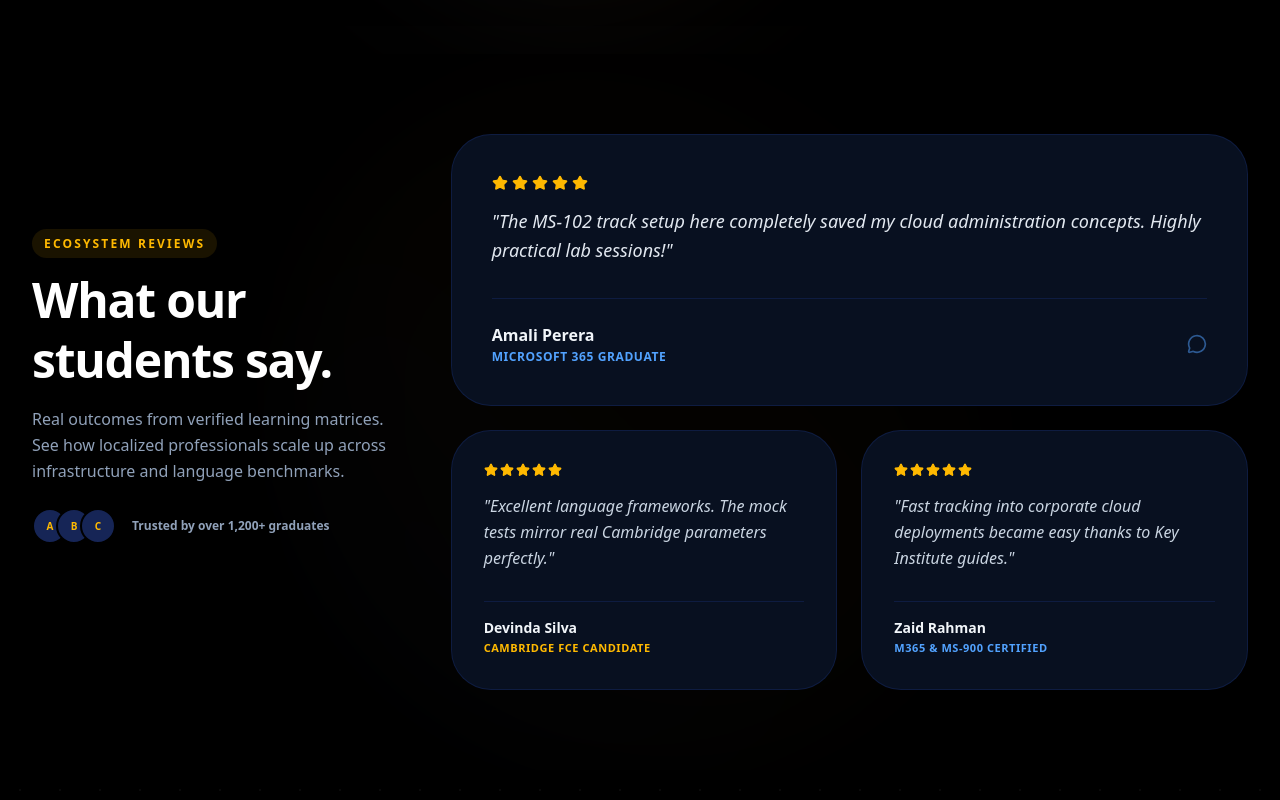
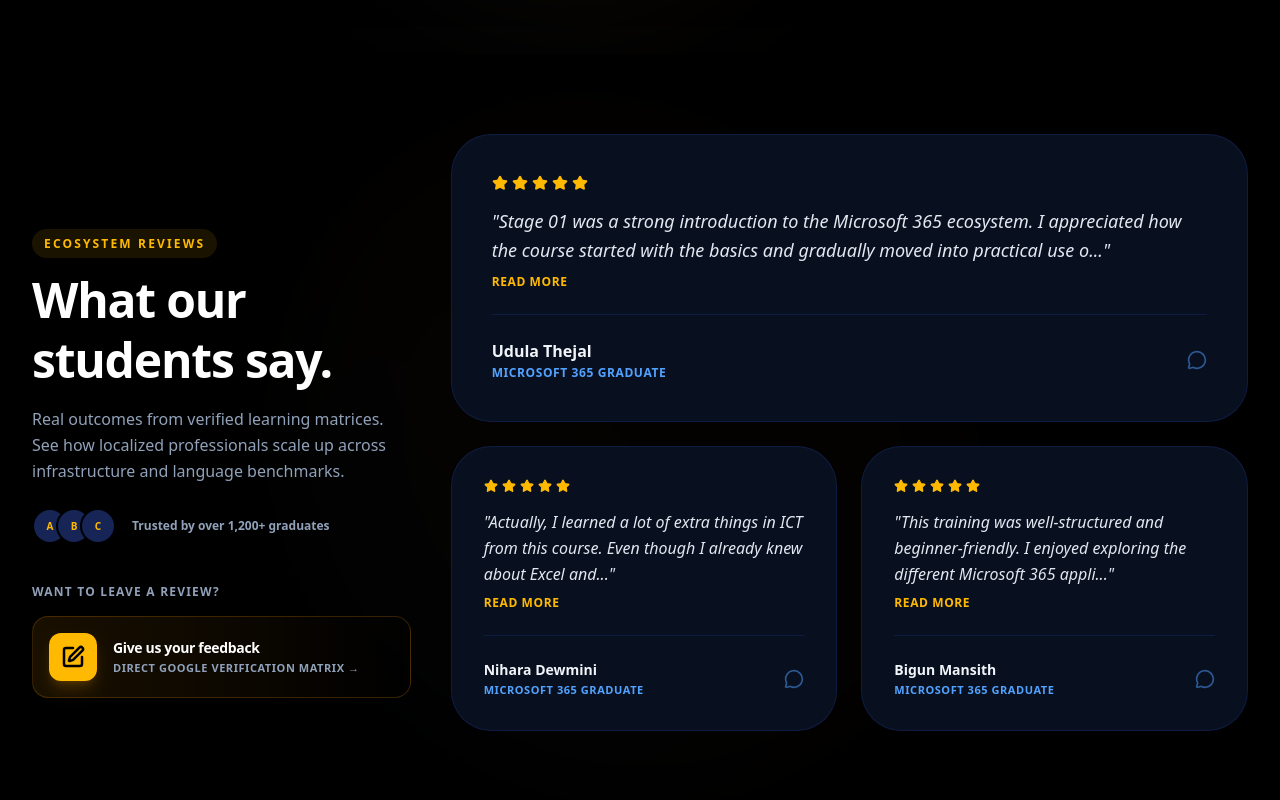
Before and after one commit to Key-Digital-Success/KIDS-Website, a Next.js app: page / in a window 1280 px wide. Shown: the part 3680-4480 px from the top of the page. Built offline with nearby package versions, Linux system fonts and the light colour scheme.

Commit message:
18 commit

```diff
--- a/app/page.tsx
+++ b/app/page.tsx
@@ -20,13 +20,27 @@ import {
   Briefcase,
   Layers3,
   Cpu,
-  Award
+  Award,
+  PenSquare
 } from "lucide-react";
 
+// Updated testimonials with detailed content
 const staticTestimonials = [
-  { name: "Amali Perera", track: "Microsoft 365 Graduate", feedback: "The MS-102 track setup here completely saved my cloud administration concepts. Highly practical lab sessions!" },
-  { name: "Devinda Silva", track: "Cambridge FCE Candidate", feedback: "Excellent language frameworks. The mock tests mirror real Cambridge parameters perfectly." },
-  { name: "Zaid Rahman", track: "M365 & MS-900 Certified", feedback: "Fast tracking into corporate cloud deployments became easy thanks to Key Institute guides." }
+  {
+    name: "Udula Thejal",
+    track: "Microsoft 365 Graduate",
+    feedback: "Stage 01 was a strong introduction to the Microsoft 365 ecosystem. I appreciated how the course started with the basics and gradually moved into practical use of core apps like Outlook, Excel, PowerPoint, Word, OneDrive, Teams, and SharePoint. The structure made it easy to follow, even for someone who hadn't used all the tools before.\n\nAREAS I FOUND MOST VALUABLE: Learning how Teams connects with Outlook and OneDrive was a highlight. I didn't realize how much time it could save for sharing documents and scheduling. The SharePoint overview showed me how to manage files centrally. Overall, Stage 01 gave me confidence to start using Microsoft 365 daily ✨"
+  },
+  {
+    name: "Nihara Dewmini",
+    track: "Microsoft 365 Graduate",
+    feedback: "Actually, I learned a lot of extra things in ICT from this course. Even though I already knew about Excel and Word, when the teacher was teaching, I realized there were still things I didn't know. I hope we will be able to learn many more things like that in the future. It is great that a course like this was started. It is a huge help that Teacher Chathu teaches us and explains things again whenever we ask about what we don't understand. All I have to say is that this is a very valuable and good course."
+  },
+  {
+    name: "Bigun Mansith",
+    track: "Microsoft 365 Graduate",
+    feedback: "This training was well-structured and beginner-friendly. I enjoyed exploring the different Microsoft 365 applications and learning how they can be used together to improve communication and productivity. The SharePoint module was particularly useful because it demonstrated how organizations can manage and share information efficiently. Overall, Stage 01 was a valuable learning experience that prepared me to use Microsoft 365 more effectively."
+  }
 ];
 
 const containerVariants: Variants = {
@@ -61,7 +75,6 @@ const floatAnimation: Variants = {
   })
 };
 
-// --- CUSTOM DROPDOWN COMPONENT WITH SYNTAX BUG FIXED ---
 function FormDropdown({
   placeholder,
   options,
@@ -134,6 +147,56 @@ function FormDropdown({
         )}
       </AnimatePresence>
     </div>
+  );
+}
+
+// --- COLLAPSIBLE TESTIMONIAL COMPONENT ---
+function TestimonialCard({ name, track, feedback, isFullWidth = false }: { name: string; track: string; feedback: string; isFullWidth?: boolean }) {
+  const [isExpanded, setIsExpanded] = useState(false);
+
+  // Cutoff lengths for truncation logic
+  const characterLimit = isFullWidth ? 160 : 110;
+  const shouldTruncate = feedback.length > characterLimit;
+
+  const displayFeedback = isExpanded || !shouldTruncate
+    ? feedback
+    : `${feedback.slice(0, characterLimit).trim()}...`;
+
+  return (
+    <motion.div
+      layout="position"
+      className={`${
+        isFullWidth ? "sm:col-span-2 md:p-10" : "min-h-[240px] sm:min-h-[280px]"
+      } relative overflow-hidden bg-[#0A1428]/80 border border-blue-900/30 p-6 sm:p-8 rounded-[2.5rem] transition-all duration-300 flex flex-col justify-between`}
+    >
+      <div className="relative z-10">
+        <div className="flex gap-1 mb-4 text-amber-400">
+          {[...Array(5)].map((_, i) => (
+            <Star key={i} className={`${isFullWidth ? "w-4 h-4" : "w-3.5 h-3.5"} fill-current`} />
+          ))}
+        </div>
+        <p className={`${isFullWidth ? "text-base sm:text-lg" : "text-sm sm:text-base"} text-slate-200 font-medium italic leading-relaxed whitespace-pre-line`}>
+          "{displayFeedback}"
+        </p>
+        {shouldTruncate && (
+          <button
+            type="button"
+            onClick={() => setIsExpanded(!isExpanded)}
+            className="text-xs font-black text-amber-400 hover:text-amber-300 mt-2 transition-colors outline-none block uppercase tracking-wider"
+          >
+            {isExpanded ? "Read Less" : "Read More"}
+          </button>
+        )}
+      </div>
+
+      <div className="flex items-center justify-between pt-6 mt-6 border-t border-blue-900/30 relative z-10">
+        <div>
+          <h4 className={`font-black text-slate-100 ${isFullWidth ? "text-base" : "text-sm"}`}>{name}</h4>
+          <p className={`font-bold text-blue-400 uppercase tracking-wider mt-0.5 ${isFullWidth ? "text-xs" : "text-[11px]"}`}>{track}</p>
+        </div>
+        <MessageCircle className="w-5 h-5 text-blue-400/50 shrink-0" />
+      </div>
+    </motion.div>
   );
 }
 
@@ -615,7 +678,8 @@ export default function HomePage() {
         <div className="absolute top-1/2 left-1/2 -translate-x-1/2 -translate-y-1/2 w-[700px] h-[700px] bg-gradient-to-tr from-blue-500/5 via-amber-500/5 to-transparent rounded-full blur-3xl pointer-events-none opacity-40" />
 
         <div className="grid grid-cols-1 lg:grid-cols-12 gap-10 relative z-10 items-start">
-          <div className="lg:col-span-4 lg:sticky lg:top-24 text-center lg:text-left">
+          <div className="lg:col-span-4 lg:sticky lg:top-24 text-center lg:text-left flex flex-col gap-6">
+            <div>
               <span className="text-[10px] sm:text-xs font-black uppercase tracking-[0.18em] text-amber-400 bg-amber-400/10 px-3 py-1.5 rounded-full">
                 Ecosystem Reviews
               </span>
@@ -637,61 +701,69 @@ export default function HomePage() {
               </div>
             </div>
 
-          <div className="lg:col-span-8 grid grid-cols-1 sm:grid-cols-2 gap-6 items-start">
-            {/* Testimonial Card 1 */}
+            {/* Completely Revamped Dynamic Review Trigger Component */}
+            <div className="mt-4 flex flex-col items-center lg:items-start gap-4">
+              <span className="text-xs font-black uppercase tracking-widest text-slate-400">
+                Want to leave a review?
+              </span>
+
+              <a
+                href="https://g.page/r/CcXNSZquV4z9EAE/review"
+                target="_blank"
+                rel="noopener noreferrer"
+                className="group relative flex items-center gap-4 bg-gradient-to-r from-amber-500/10 via-amber-500/5 to-transparent border border-amber-500/20 rounded-2xl p-4 w-full max-w-sm transition-all duration-300 hover:border-amber-400/40 hover:bg-amber-500/10"
+              >
+                {/* High Energy Jumping Icon Target Component */}
                 <motion.div
-              className="sm:col-span-2 relative overflow-hidden bg-[#0A1428]/80 border border-blue-900/30 p-6 sm:p-8 md:p-10 rounded-[2.5rem] transition-all duration-300"
+                  animate={{
+                    y: [0, -10, 0, -6, 0, -2, 0],
+                    scale: [1, 1.08, 0.95, 1.03, 0.98, 1.01, 1]
+                  }}
+                  transition={{
+                    duration: 1.2,
+                    repeat: Infinity,
+                    repeatDelay: 2.5,
+                    ease: "easeInOut"
+                  }}
+                  className="w-12 h-12 rounded-xl bg-amber-400 text-black flex items-center justify-center shadow-lg shadow-amber-500/20 shrink-0"
                 >
-              <div className="flex gap-1 mb-4 text-amber-400 relative z-10">
-                {[...Array(5)].map((_, i) => <Star key={i} className="w-4 h-4 fill-current" />)}
-              </div>
-              <p className="text-base sm:text-lg text-slate-200 font-medium italic mb-6 sm:mb-8 leading-relaxed relative z-10">
-                "{staticTestimonials[0].feedback}"
-              </p>
-              <div className="flex items-center justify-between pt-6 border-t border-blue-900/30 relative z-10">
-                <div>
-                  <h4 className="font-black text-base text-slate-100">{staticTestimonials[0].name}</h4>
-                  <p className="text-xs font-bold text-blue-400 uppercase tracking-wider mt-0.5">{staticTestimonials[0].track}</p>
-                </div>
-                <MessageCircle className="w-5 h-5 text-blue-400/50" />
-              </div>
+                  <PenSquare className="w-6 h-6 stroke-[2.5]" />
                 </motion.div>
 
-            {/* Testimonial Card 2 */}
-            <motion.div
-              className="relative overflow-hidden bg-[#0A1428]/80 border border-blue-900/30 p-6 sm:p-8 rounded-[2.5rem] flex flex-col justify-between min-h-[220px] sm:min-h-[260px] transition-all duration-300"
-            >
-              <div className="relative z-10">
-                <div className="flex gap-0.5 mb-4 text-amber-400">
-                  {[...Array(5)].map((_, i) => <Star key={i} className="w-3.5 h-3.5 fill-current" />)}
-                </div>
-                <p className="text-sm sm:text-base text-slate-300 italic mb-6 leading-relaxed">
-                  "{staticTestimonials[1].feedback}"
+                <div className="text-left">
+                  <h4 className="text-sm font-black text-white group-hover:text-amber-400 transition-colors tracking-tight">
+                    Give us your feedback
+                  </h4>
+                  <p className="text-[11px] text-slate-400 font-bold uppercase tracking-wider mt-0.5">
+                    Direct Google Verification Matrix →
                   </p>
                 </div>
-              <div className="pt-4 border-t border-blue-900/30 relative z-10">
-                <h4 className="font-extrabold text-sm text-slate-100">{staticTestimonials[1].name}</h4>
-                <p className="text-[11px] font-bold text-amber-400 uppercase tracking-wider mt-0.5">{staticTestimonials[1].track}</p>
+              </a>
             </div>
-            </motion.div>
+          </div>
+
+          <div className="lg:col-span-8 grid grid-cols-1 sm:grid-cols-2 gap-6 items-start">
+            {/* Testimonial Card 1 (Full Width Feature Card) */}
+            <TestimonialCard
+              name={staticTestimonials[0].name}
+              track={staticTestimonials[0].track}
+              feedback={staticTestimonials[0].feedback}
+              isFullWidth={true}
+            />
+
+            {/* Testimonial Card 2 */}
+            <TestimonialCard
+              name={staticTestimonials[1].name}
+              track={staticTestimonials[1].track}
+              feedback={staticTestimonials[1].feedback}
+            />
 
             {/* Testimonial Card 3 */}
-            <motion.div
-              className="relative overflow-hidden bg-[#0A1428]/80 border border-blue-900/30 p-6 sm:p-8 rounded-[2.5rem] flex flex-col justify-between min-h-[220px] sm:min-h-[260px] transition-all duration-300"
-            >
-              <div className="relative z-10">
-                <div className="flex gap-0.5 mb-4 text-amber-400">
-                  {[...Array(5)].map((_, i) => <Star key={i} className="w-3.5 h-3.5 fill-current" />)}
-                </div>
-                <p className="text-sm sm:text-base text-slate-300 italic mb-6 leading-relaxed">
-                  "{staticTestimonials[2].feedback}"
-                </p>
-              </div>
-              <div className="pt-4 border-t border-blue-900/30 relative z-10">
-                <h4 className="font-extrabold text-sm text-slate-100">{staticTestimonials[2].name}</h4>
-                <p className="text-[11px] font-bold text-blue-400 uppercase tracking-wider mt-0.5">{staticTestimonials[2].track}</p>
-              </div>
-            </motion.div>
+            <TestimonialCard
+              name={staticTestimonials[2].name}
+              track={staticTestimonials[2].track}
+              feedback={staticTestimonials[2].feedback}
+            />
           </div>
         </div>
       </section>
@@ -790,7 +862,7 @@ export default function HomePage() {
                 className="w-full bg-[#25D366] hover:bg-[#20bd5a] text-white font-black py-4 sm:py-5 rounded-2xl shadow-xl transition-all flex items-center justify-center gap-3 text-lg sm:text-xl cursor-pointer"
               >
                 <FaWhatsapp className="w-6 h-6 sm:w-7 h-7" />
-                <span>Chat via WhatsApp Now</span>
+                <span>Submit via WhatsApp</span>
               </motion.button>
             </form>
           </div>
```
Also changed, not shown: app/programs/page.tsx (+65 -13 lines). Lines whose indentation alone changed are shown as unchanged.
